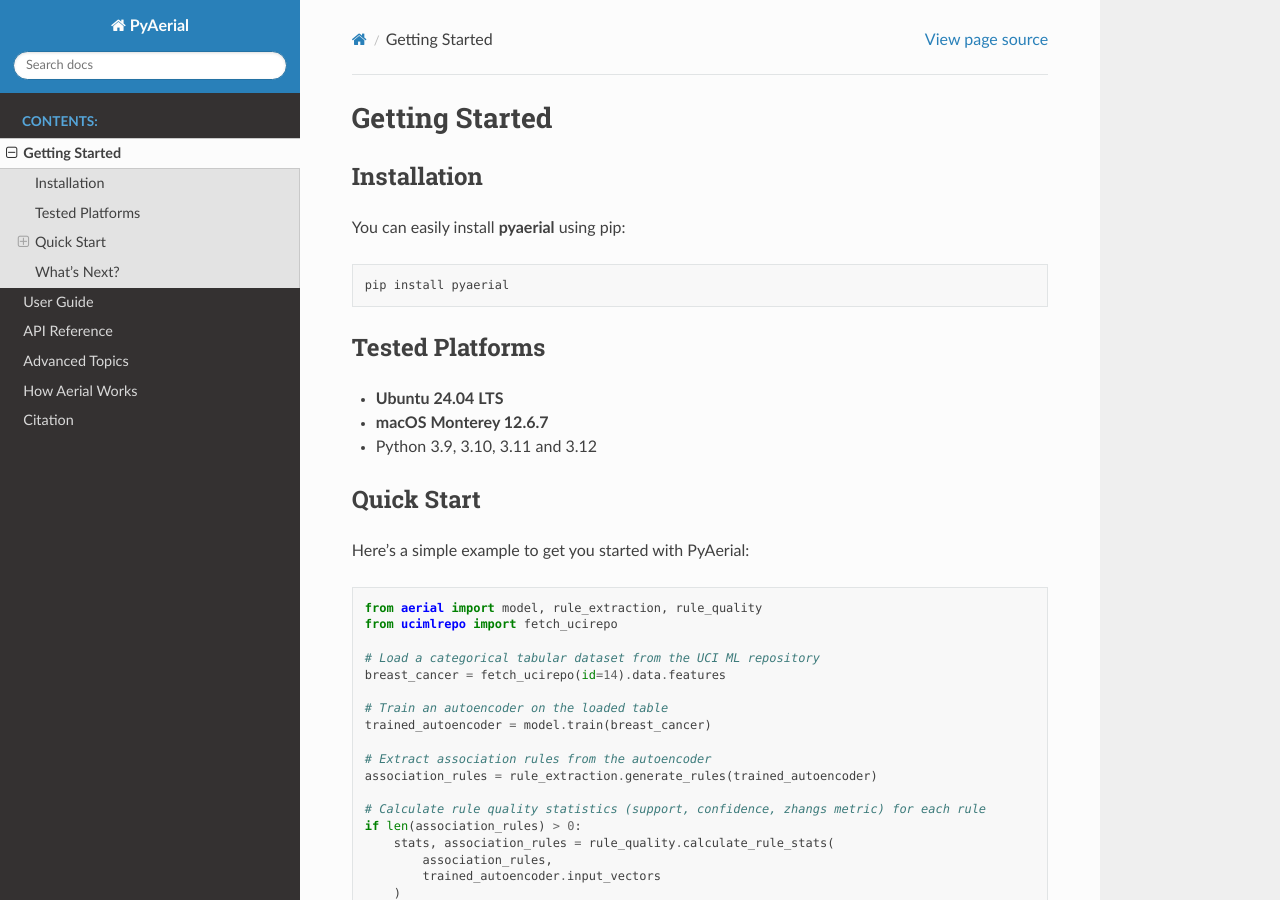
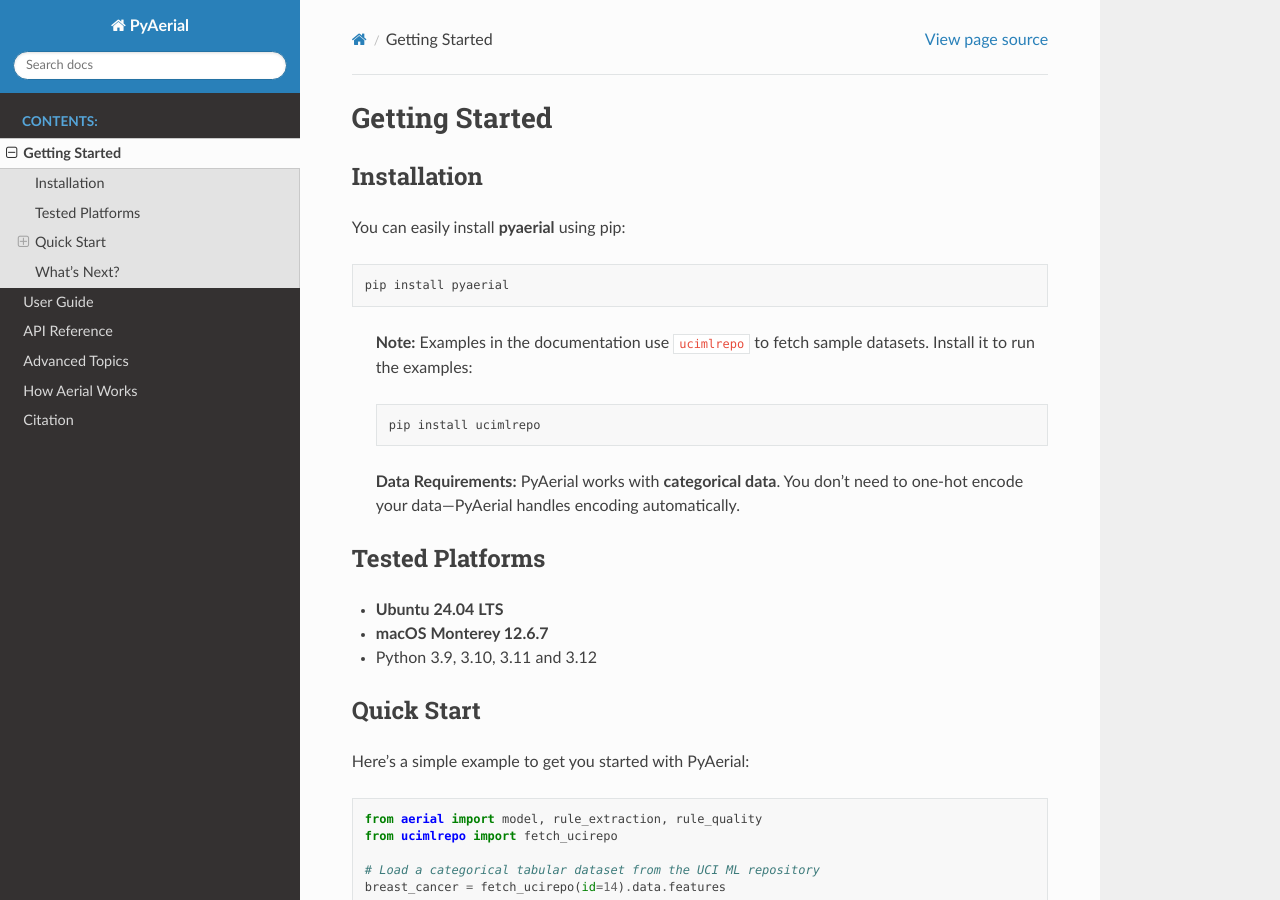
Before and after one commit to DiTEC-project/pyaerial, a Sphinx documentation site: the page built from docs/source/getting_started.md, in a window 1280 px wide and 900 px high. Built offline with Sphinx 7.4.7 and the Read the Docs theme 3.1.0, drawn with Linux system fonts in a browser that asks for light colours; the version number could not be read and is left out.

Commit message:
update documentation

````diff
--- a/docs/source/getting_started.md
+++ b/docs/source/getting_started.md
@@ -7,6 +7,13 @@
 ```bash
 pip install pyaerial
 ```
+
+> **Note:** Examples in the documentation use `ucimlrepo` to fetch sample datasets. Install it to run the examples:
+> ```bash
+> pip install ucimlrepo
+> ```
+
+> **Data Requirements:** PyAerial works with **categorical data**. You don't need to one-hot encode your data—PyAerial handles encoding automatically.
 
 ## Tested Platforms
 
````
Also changed, not shown: README.md (+7 -0 lines).
